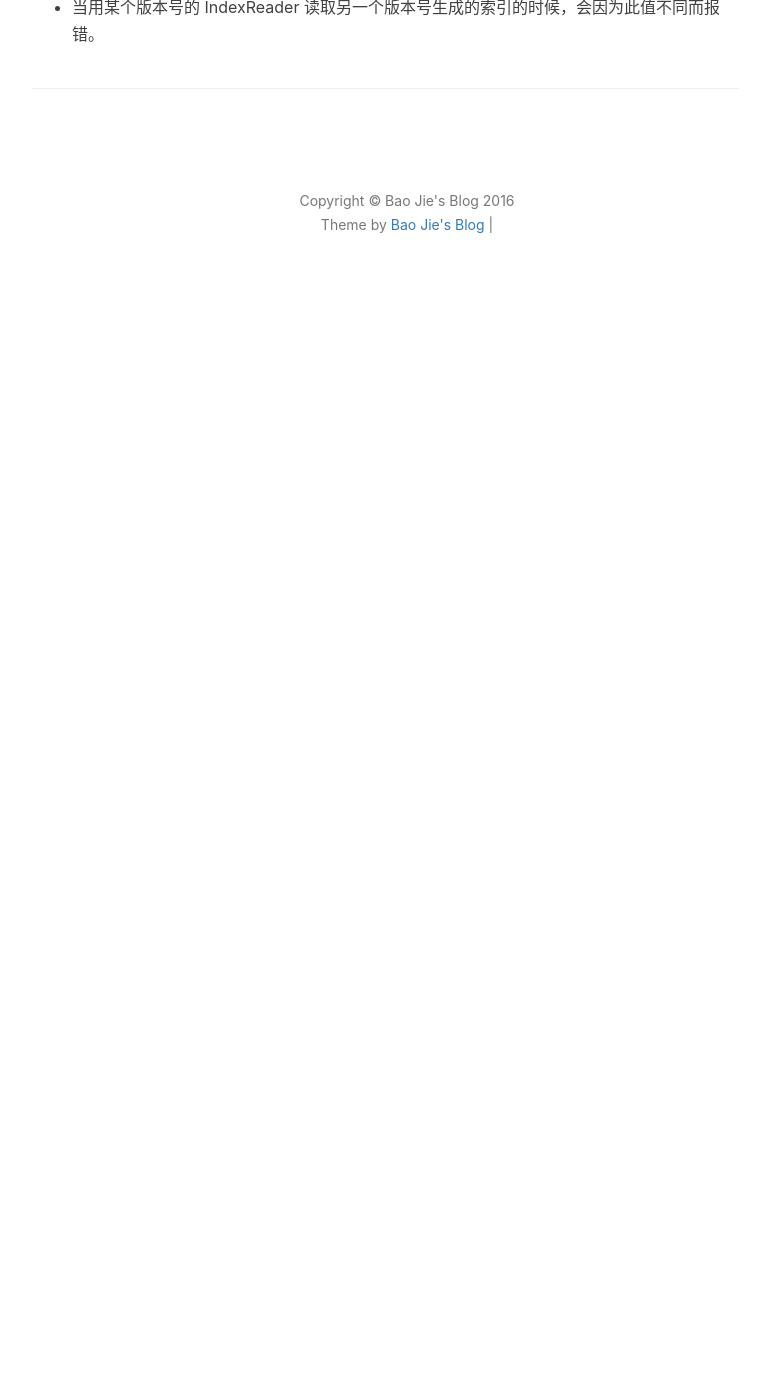
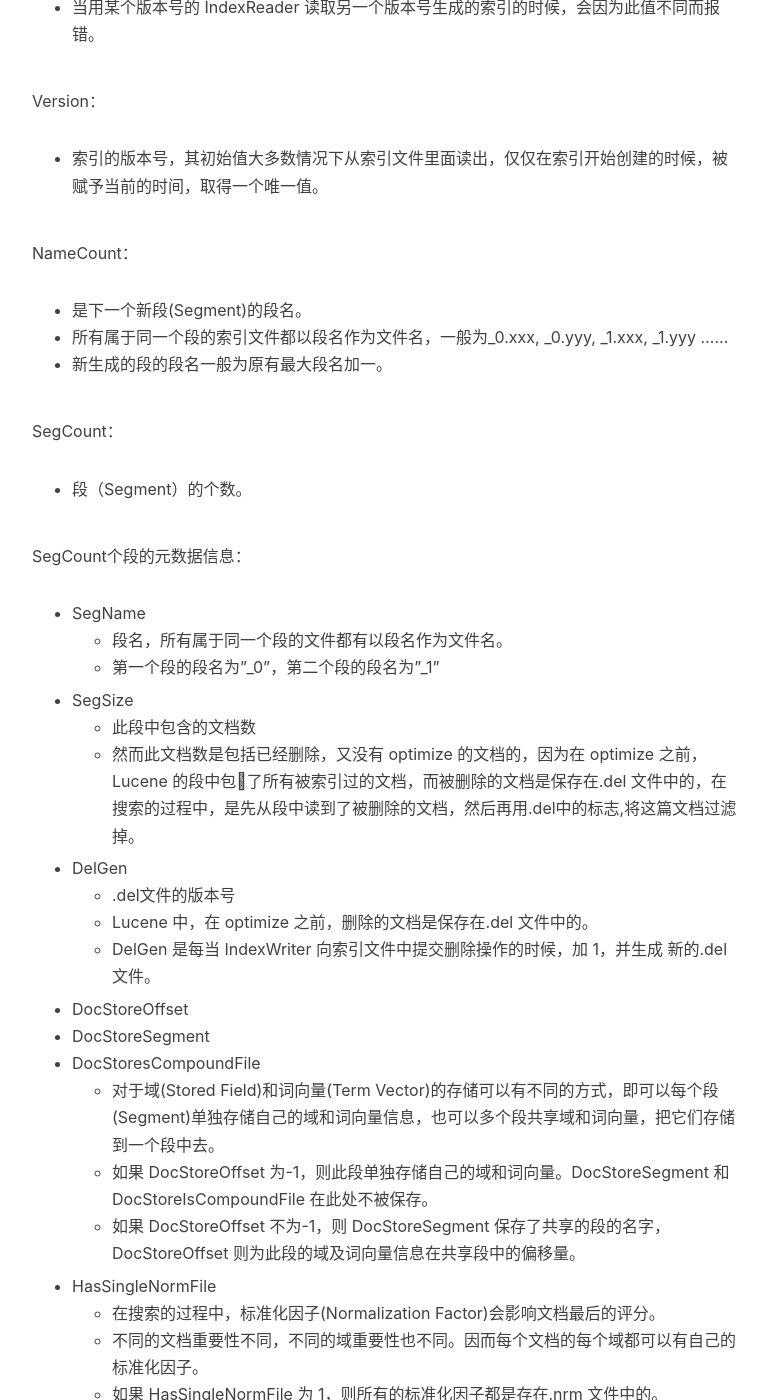
Before and after one commit to jiebaojie/jiebaojie.github.io, a Jekyll site: the page built from notes/search/lucenePrincipleAndCodeAnalysis.md, in a window 1280 px wide and 1400 px high, scrolled down 15659 px. Shown: the whole window, without its empty margins (233-1000 px from the left). Built offline with Jekyll 4.4.1, drawn with Linux system fonts in a browser that asks for light colours; nearby versions of some CDN libraries; comment, search, counter and statistics services are not loaded; before the commit the page ends 15961 px from its top, so only the background shows below that; some of the changed text lies outside the part shown.

Commit message:
by baojie

```diff
--- a/notes/search/lucenePrincipleAndCodeAnalysis.md
+++ b/notes/search/lucenePrincipleAndCodeAnalysis.md
@@ -316,3 +316,62 @@ Format：
 *   由于 Lucene 是在不断开发过程中的，因而不同版本的 Lucene，其索引文件格式也不尽相同，于是规定一个版本号。
 *   Lucene 2.1 此值-3，Lucene 2.9 时，此值为-9。
 *   当用某个版本号的 IndexReader 读取另一个版本号生成的索引的时候，会因为此值不同而报错。
+
+Version：
+
+*   索引的版本号，其初始值大多数情况下从索引文件里面读出，仅仅在索引开始创建的时候，被赋予当前的时间，取得一个唯一值。
+
+NameCount：
+
+*   是下一个新段(Segment)的段名。
+*   所有属于同一个段的索引文件都以段名作为文件名，一般为_0.xxx, _0.yyy, _1.xxx, _1.yyy ......
+*   新生成的段的段名一般为原有最大段名加一。
+
+SegCount：
+
+*   段（Segment）的个数。
+
+SegCount个段的元数据信息：
+
+*   SegName
+    *   段名，所有属于同一个段的文件都有以段名作为文件名。
+    *   第一个段的段名为"_0"，第二个段的段名为"_1"
+*   SegSize
+    *   此段中包含的文档数
+    *   然而此文档数是包括已经删除，又没有 optimize 的文档的，因为在 optimize
+之前，Lucene 的段中包􏰀了所有被索引过的文档，而被删除的文档是保存在.del 文件中的，在搜索的过程中，是先从段中读到了被删除的文档，然后再用.del中的标志,将这篇文档过滤掉。
+*   DelGen
+    *   .del文件的版本号
+    *   Lucene 中，在 optimize 之前，删除的文档是保存在.del 文件中的。
+    *   DelGen 是每当 IndexWriter 向索引文件中提交删除操作的时候，加 1，并生成 新的.del 文件。
+*   DocStoreOffset
+*   DocStoreSegment
+*   DocStoresCompoundFile
+    *   对于域(Stored Field)和词向量(Term Vector)的存储可以有不同的方式，即可以每个段(Segment)单独存储自己的域和词向量信息，也可以多个段共享域和词向量，把它们存储到一个段中去。
+    *   如果 DocStoreOffset 为-1，则此段单独存储自己的域和词向量。DocStoreSegment 和 DocStoreIsCompoundFile 在此处不被保存。
+    *   如果 DocStoreOffset 不为-1，则 DocStoreSegment 保存了共享的段的名字，DocStoreOffset 则为此段的域及词向量信息在共享段中的偏移量。
+*   HasSingleNormFile
+    *   在搜索的过程中，标准化因子(Normalization Factor)会影响文档最后的评分。
+    *   不同的文档重要性不同，不同的域重要性也不同。因而每个文档的每个域都可以有自己的标准化因子。
+    *   如果 HasSingleNormFile 为 1，则所有的标准化因子都是存在.nrm 文件中的。
+    *   如果 HasSingleNormFile 不是 1，则每个域都有自己的标准化因子文件.fN
+*   NumField
+    *   域的数量
+*   NormGen
+    *   如果每个域有自己的标准化因子文件，则此数组描述了每个标准化因子文件的版本号，也即.fN 的 N。
+*   isCompoundFile
+    *   是否保存为复合文件，也即把同一个段中的文件按照一定格式，保存在一个文件当中，这样可以减少每次打开文件的个数。
+*   DeletionCount
+    *   记录了此段中删除的文档的数目。
+*   HasProx
+    *   如果至少有一个段 omitTf 为 false，也即词频(term freqency)需要被保存，则HasProx 为 1,否则为 0。
+*   Diagnostics
+    *   调试信息。
+
+User map data
+
+*   保存了用户从字符串到字符串的映射 Map<String,String>
+
+CheckSum
+
+*   此文件 segment_N 的校验和。
```
